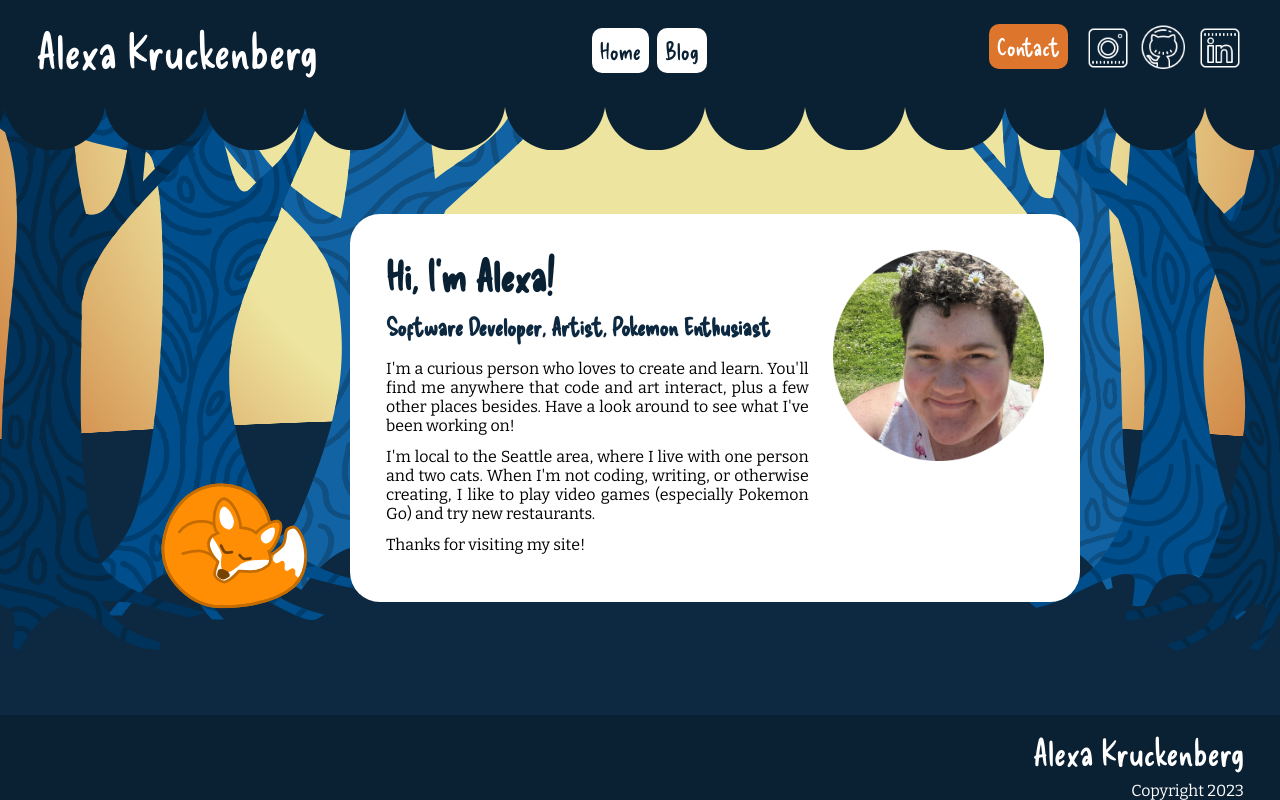
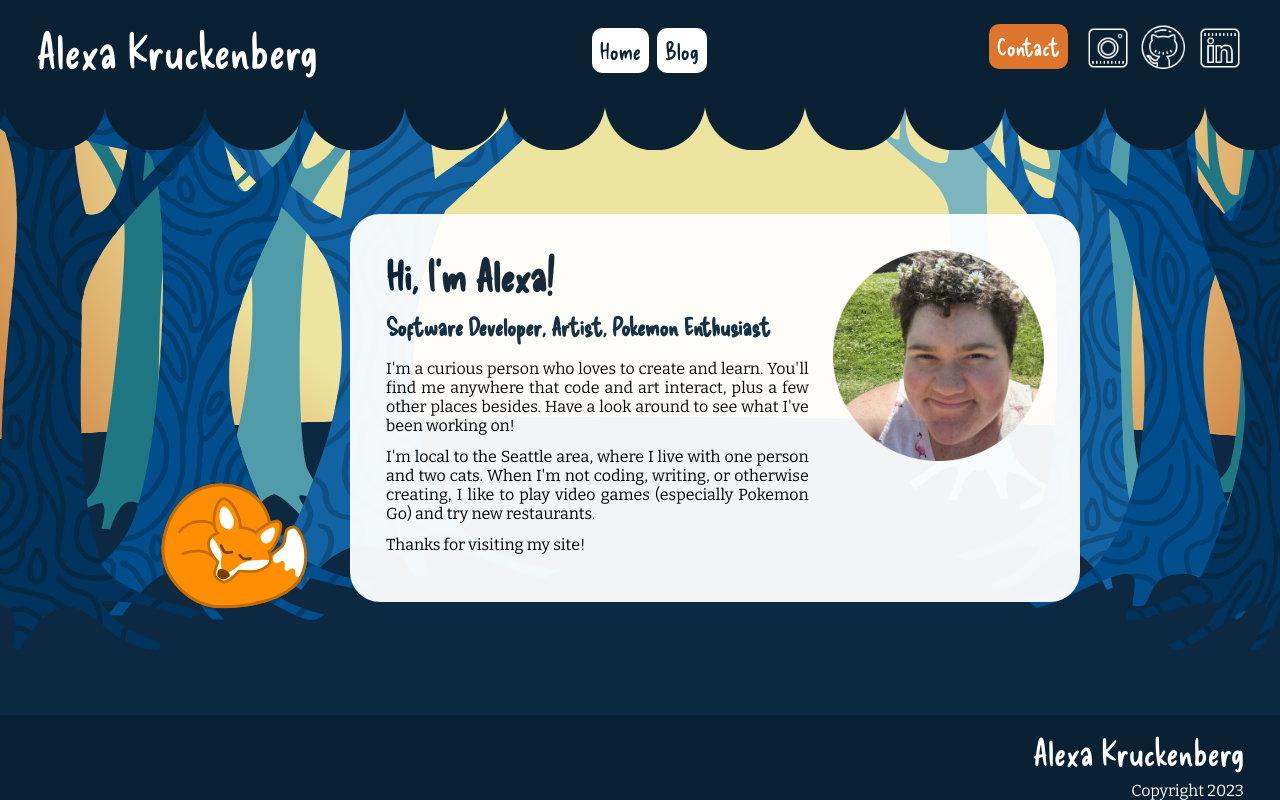
Before and after one commit to shroommu/portfolio-site-next, a Next.js app: page / in a window 1280 px wide. Built offline with nearby package versions, Linux system fonts and the light colour scheme.

Commit message:
add teal trees

```diff
--- a/public/assets/index.js
+++ b/public/assets/index.js
@@ -3,6 +3,8 @@ import styled from "styled-components";
 import tree1 from "./svg/tree1.svg";
 import tree2 from "./svg/tree2.svg";
 import tree3 from "./svg/tree3.svg";
+import tree4 from "./svg/tree4.svg";
+import tree5 from "./svg/tree5.svg";
 import texturedTree1 from "./svg/texturedTree1.svg";
 import texturedTree2 from "./svg/texturedTree2.svg";
 import texturedTree3 from "./svg/texturedTree3.svg";
@@ -18,6 +20,12 @@ export const Tree2 = styled(tree2)`
 export const Tree3 = styled(tree3)`
   ${(props) => treeStyles(props)}
 `;
+export const Tree4 = styled(tree4)`
+  ${(props) => treeStyles(props)}
+`;
+export const Tree5 = styled(tree5)`
+  ${(props) => treeStyles(props)}
+`;
 export const TexturedTree1 = styled(texturedTree1)`
   ${(props) => treeStyles(props)}
 `;
--- a/src/components/Card.js
+++ b/src/components/Card.js
@@ -4,6 +4,7 @@ import { colors } from "./constants";
 import { device } from "../constants";
 
 const Container = styled.div`
+  opacity: 95%;
   display: flex;
   justify-content: center;
   flex: 1;
--- a/src/components/constants.js
+++ b/src/components/constants.js
@@ -12,6 +12,11 @@ export const colors = {
   closestTree: "#00335c",
   middleTree: "#004e8b",
   furthestTree: "#1263a3",
+
+  treeTealDarkest: "#3b5f60",
+  treeTealDark: "#207784",
+  treeTealMiddle: "#509da9",
+  treeTealLightest: "#7cb5be",
 
   white: "#ffffff",
   orange: "#de752d",
--- a/src/components/shared/Background.js
+++ b/src/components/shared/Background.js
@@ -1,6 +1,5 @@
 import React, { useEffect, useState, useRef } from "react";
 import styled from "styled-components";
-import Image from "next/image";
 
 import { device } from "../../constants";
 import { colors } from "../constants";
@@ -9,6 +8,8 @@ import {
   Tree1,
   Tree2,
   Tree3,
+  Tree4,
+  Tree5,
   TexturedTree1,
   TexturedTree2,
   TexturedTree3,
@@ -72,11 +73,16 @@ const SkyFill = styled.div`
   );
 `;
 
+const TreesContainer = styled.div`
+  position: relative;
+  width: 100%;
+`;
+
 const TreesLeftContainer = styled.div`
   display: flex;
   width: 45%;
   height: 100%;
-  position: relative;
+  position: absolute;
 
   @media ${device.tablet} {
     display: none;
@@ -88,7 +94,8 @@ const TreesRightContainer = styled.div`
   flex-direction: row-reverse;
   width: 30%;
   height: 100%;
-  position: relative;
+  right: 0;
+  position: absolute;
 
   @media ${device.tablet} {
     display: none;
@@ -132,8 +139,50 @@ export default function Background() {
         <GroundEllipse testId="ground-elipse" />
         <SkyFill testId="sky-rectangle-fill" />
       </GroundContainer>
-      <>
-        <TreesLeftContainer testId="trees-left-container">
+      <TreesContainer>
+        <TreesLeftContainer id="middle-tree-left-container">
+          <Tree1
+            fillColor={colors.treeTealDarkest}
+            zIndex={13}
+            preserveAspectRatio="none"
+            rightPos="80%"
+            bottomPos="17.5%"
+            height="75%"
+            maxWidth="35%"
+            testId="middle-tree-edge"
+          />
+          <Tree4
+            fillColor={colors.treeTealDark}
+            zIndex={13}
+            preserveAspectRatio="none"
+            rightPos="55%"
+            bottomPos="20%"
+            height="75%"
+            maxWidth="35%"
+            testId="middle-tree-left"
+          />
+          <Tree5
+            fillColor={colors.treeTealMiddle}
+            zIndex={12}
+            preserveAspectRatio="none"
+            rightPos="35%"
+            bottomPos="22.5%"
+            height="72.5%"
+            maxWidth="35%"
+            testId="middle-tree-middle"
+          />
+          <Tree3
+            fillColor={colors.treeTealLightest}
+            zIndex={11}
+            preserveAspectRatio="none"
+            rightPos="0%"
+            bottomPos="25%"
+            height="75%"
+            maxWidth="35%"
+            testId="closest-tree-middle"
+          />
+        </TreesLeftContainer>
+        <TreesLeftContainer id="closest-trees-left-container">
           <TexturedTree2
             fillColor={colors.closestTree}
             strokeColor={colors.treeTextureDarkest}
@@ -213,7 +262,41 @@ export default function Background() {
             testId="tree-furthest-right"
           />
         </TreesRightContainer>
-      </>
+        <TreesRightContainer testId="middle-trees-right-container">
+          <Tree2
+            fillColor={colors.treeTealDark}
+            zIndex={13}
+            flipX={true}
+            bottomPos="20%"
+            rightPos="-20%"
+            height="80%"
+            maxWidth="50%"
+            preserveAspectRatio="none"
+            testId="middle-tree-closest-right"
+          />
+          <Tree5
+            fillColor={colors.treeTealMiddle}
+            zIndex={12}
+            height="75%"
+            maxWidth="50%"
+            bottomPos="22.5%"
+            rightPos="20%"
+            preserveAspectRatio="none"
+            testId="middle-tree-middle-right"
+          />
+          <Tree4
+            fillColor={colors.treeTealLightest}
+            zIndex={11}
+            flipX={true}
+            height="80%"
+            maxWidth="50%"
+            bottomPos="25%"
+            rightPos="60%"
+            preserveAspectRatio="none"
+            testId="middle-tree-furthest-right"
+          />
+        </TreesRightContainer>
+      </TreesContainer>
     </BackgroundContainer>
   );
 }
```
Also changed, not shown: public/assets/svg/tree4.svg (added), public/assets/svg/tree5.svg (added).
